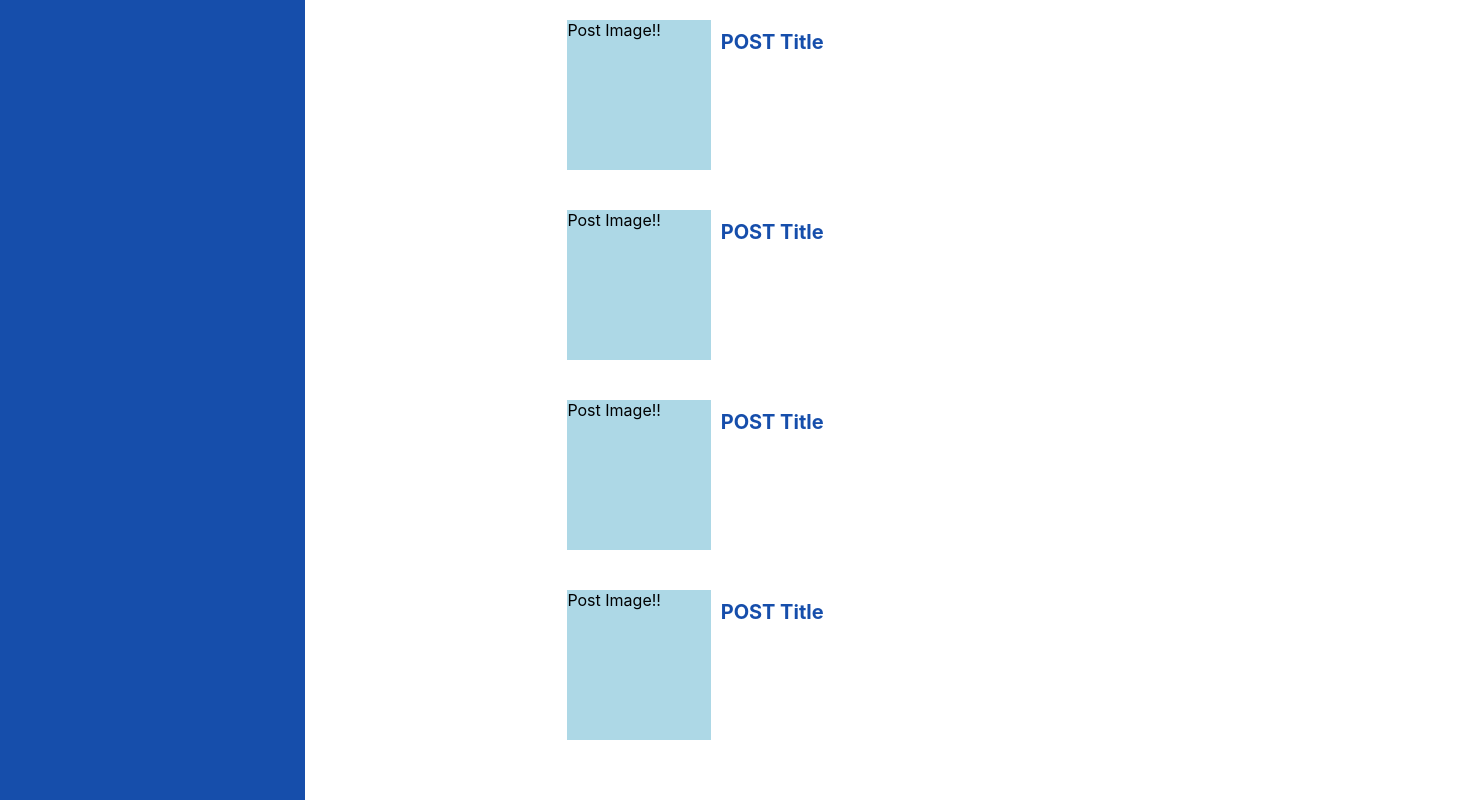
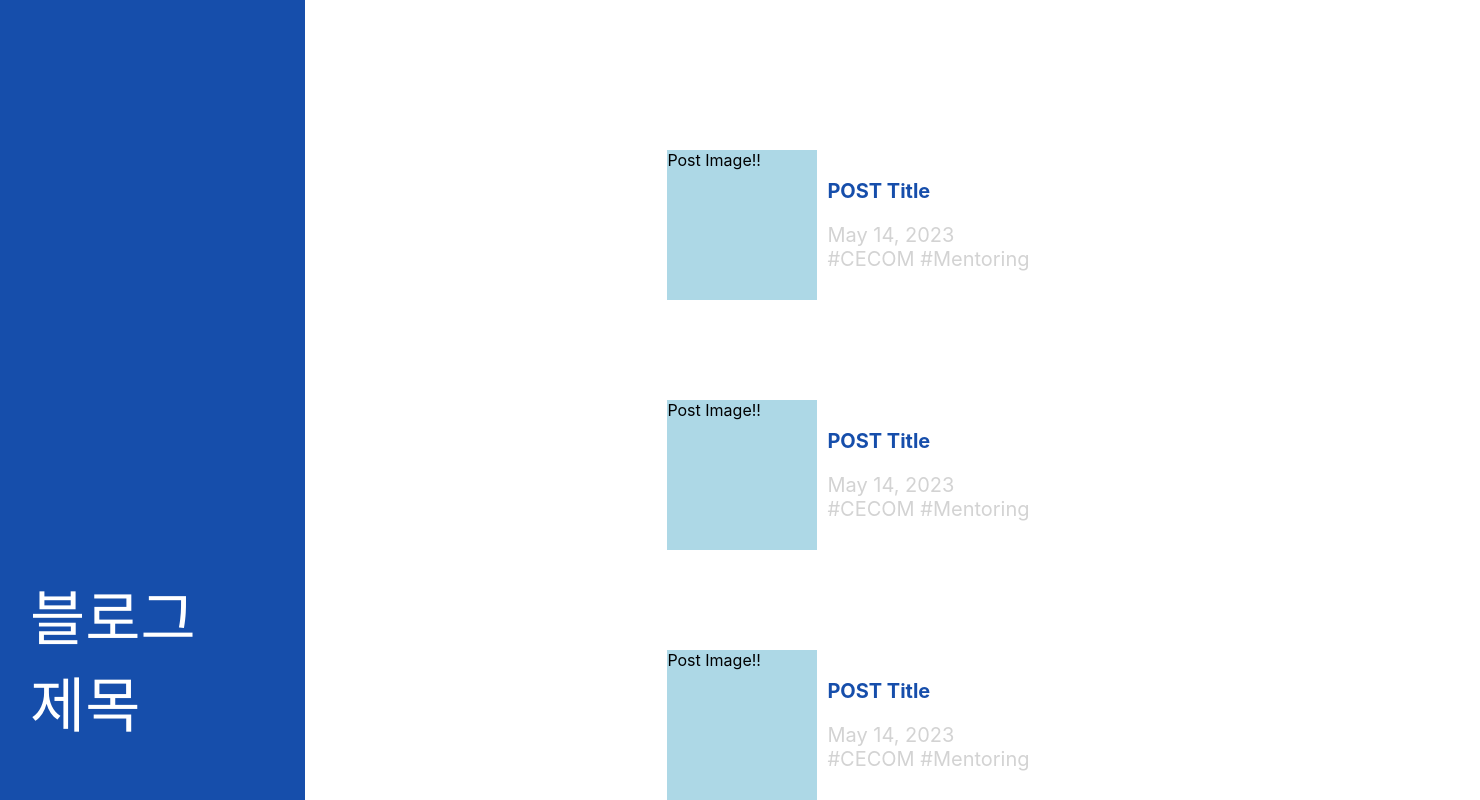
Before and after one commit to yymin1022/CECOM-React-Mentoring-Assignment-2, a React (Create React App) app: page / in a window 1280 px wide. Shown: the top 800 px of the page, 1480 px wide, since content can reach past the window. Built offline with nearby package versions, Linux system fonts and the light colour scheme.

Commit message:
Update PostItem.js : Adjust Layout Alignment

```diff
--- a/src/App.js
+++ b/src/App.js
@@ -25,8 +25,8 @@ const App = () => {
 }
 
 const ParentComponent = styled.div`
-    height: 100vw;
-    width: 100%;
+    height: 100vh;
+    width: 100vw;
 
     display: flex;
     flex-direction: row;
@@ -49,7 +49,7 @@ const RightComponent = styled.div`
 `;
 
 const LeftTitleContainer = styled.div`
-    height: 450px;
+    height: 200px;
     width: 100%;
 
     padding: 30px;
@@ -69,6 +69,8 @@ const LeftTitleItem = styled.p`
 const RightPostContainer = styled.div`
     width: 100%;
 
+    padding: 100px;
+
     display: flex;
     flex-direction: row;
     flex-wrap: wrap;
--- a/src/PostItem.js
+++ b/src/PostItem.js
@@ -9,6 +9,8 @@ const PostItem = () => {
                 </PostImageContainer>
                 <PostDataContainer>
                     <PostDataTitle>POST Title</PostDataTitle>
+                    <PostDataDate>May 14, 2023</PostDataDate>
+                    <PostDataTag>#CECOM #Mentoring</PostDataTag>
                 </PostDataContainer>
             </PostItemContainer>
         </>
@@ -19,7 +21,7 @@ const PostItemContainer = styled.div`
     height: 150px;
     width: 450px;
 
-    margin: 20px;
+    margin: 50px 100px;
 
     display: flex;
     flex-direction: row;
@@ -33,13 +35,14 @@ const PostImageContainer = styled.div`
 `;
 
 const PostDataContainer = styled.div`
-    height: 150px;
-    width: 300px;
+    height: 130;
+    width: 280;
 
     padding: 10px;
 
     display: flex;
-    flex-direction: row;
+    flex-direction: column;
+    justify-content: center;
 `;
 
 const PostDataTitle = styled.p`
@@ -47,6 +50,22 @@ const PostDataTitle = styled.p`
     font-size: 20px;
     font-weight: 700;
 
+    margin: 0 0 20px 0;
+    padding: 0;
+`;
+
+const PostDataDate = styled.p`
+    color: lightgray;
+    font-size: 20px;
+
+    margin: 0;
+    padding: 0;
+`;
+
+const PostDataTag = styled.p`
+    color: lightgray;
+    font-size: 20px;
+
     margin: 0;
     padding: 0;
 `;
```
